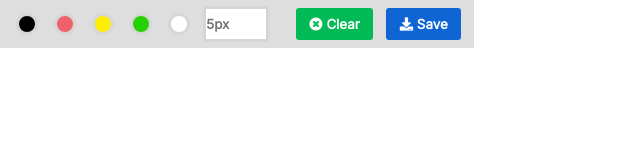
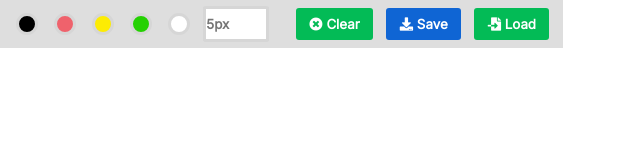
Before and after one commit to InsulatorGMan/ScribbleDraw, a plain HTML site: page index.html in a window 1280 px wide. Shown: the whole page, without its empty margins (0-640 px from the left). Drawn offline with Linux system fonts and the light colour scheme.

Commit message:
Update index.html

```diff
--- a/index.html
+++ b/index.html
@@ -21,6 +21,7 @@
         <input id="brush" placeholder="5px" type="number">
         <button class="clear"><i class="fas fa-times-circle"></i> Clear</button>
         <button class="save"><i class="fas fa-download"></i> Save</button>
+        <button class="load"><i class="fas fa-file-import"></i> Load</button>
     </div>
 
     <script src="drawing.js"></script>
```
